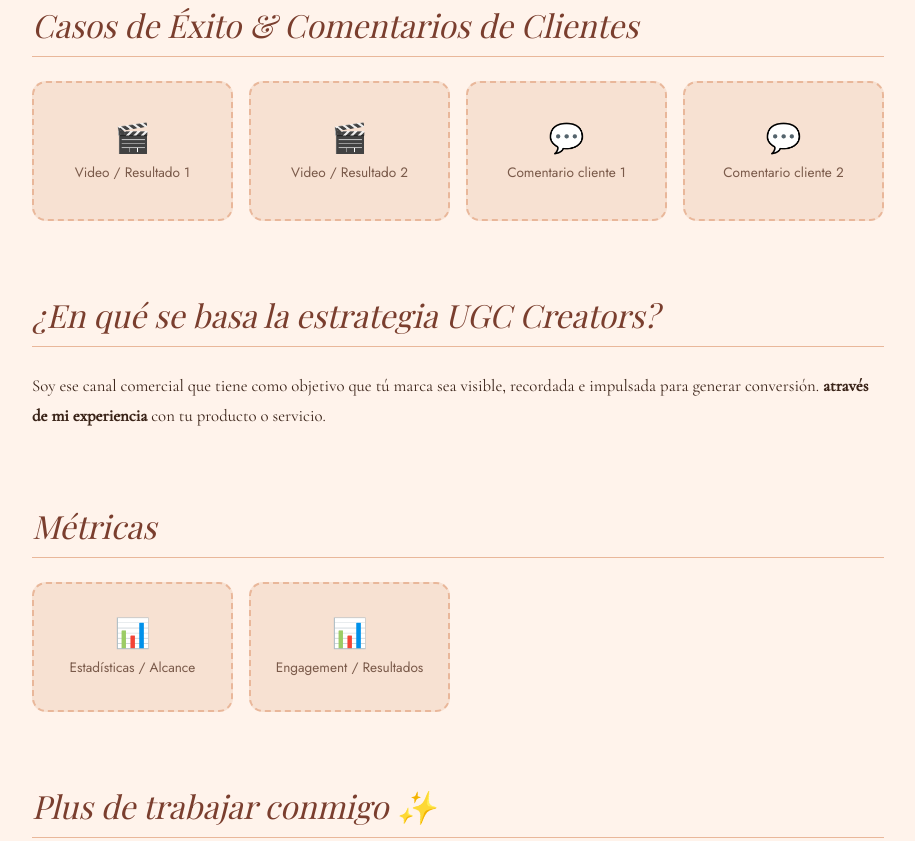
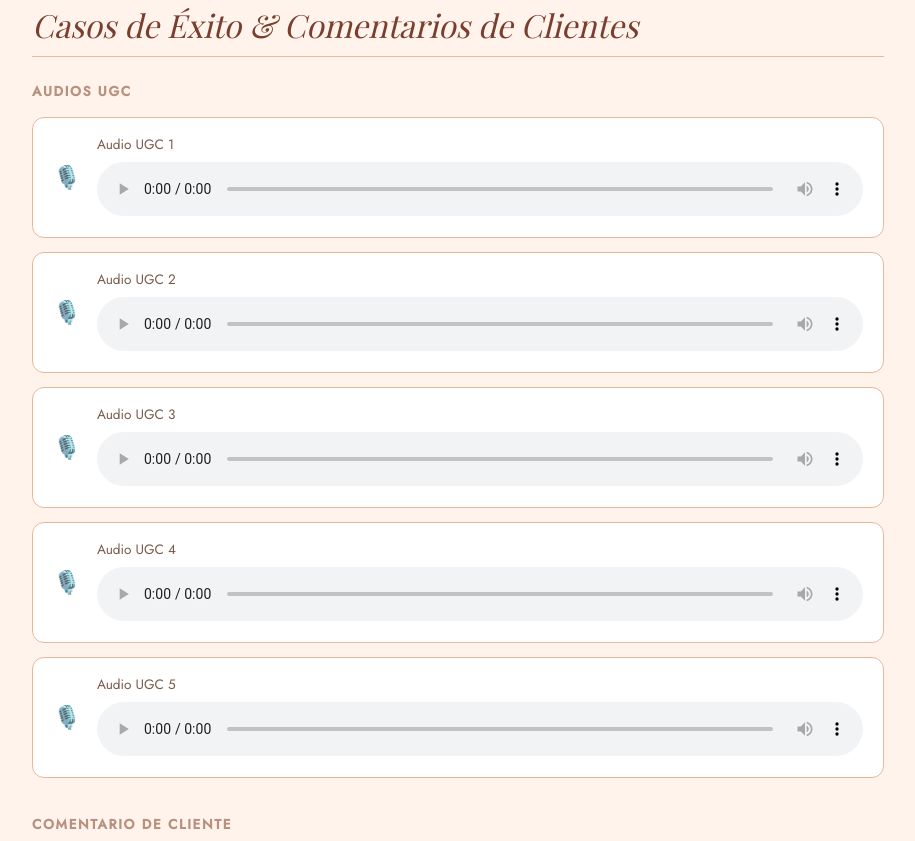
Before and after one commit to MalejaAceve/maleja_portfolio, a plain HTML site: page portafolio.html in a window 1280 px wide. Shown: the part 1322-2163 px from the top of the page, without its empty margins (182-1097 px from the left). Drawn offline with nearby package versions, Linux system fonts and the light colour scheme; a web font is replaced by a local one.

Commit message:
montaje de audios de la seccion "comentarios de clientes"

```diff
--- a/portafolio.html
+++ b/portafolio.html
@@ -65,31 +65,67 @@
 <!-- CASOS DE ÉXITO -->
 <section class="port-section cases-section">
   <h3 class="section-title">Casos de Éxito & Comentarios de Clientes</h3>
-      <div class="media-grid">
-        <div class="media-card placeholder-card">
-          <div class="media-inner">
-            <span>🎬</span>
-            <p>Video / Resultado 1</p>
+
+  <!-- AUDIOS -->
+  <h4 style="font-family:'Jost',sans-serif;font-size:.85rem;letter-spacing:.12em;text-transform:uppercase;color:#b8907e;margin-bottom:16px;">Audios UGC</h4>
+  <div style="display:flex;flex-direction:column;gap:14px;margin-bottom:36px;">
+
+    <div style="background:white;border:1px solid #E9B79A;border-radius:12px;padding:16px 20px;display:flex;align-items:center;gap:16px;">
+      <span style="font-size:1.4rem;">🎙️</span>
+      <div style="flex:1;">
+        <p style="font-family:'Jost',sans-serif;font-size:.85rem;color:#7a5a4a;margin-bottom:8px;">Audio UGC 1</p>
+        <audio controls style="width:100%;accent-color:#C76E4E;">
+          <source src="./audios/audio1.mp3" type="audio/mpeg">
+        </audio>
       </div>
     </div>
-        <div class="media-card placeholder-card">
-          <div class="media-inner">
-            <span>🎬</span>
-            <p>Video / Resultado 2</p>
+
+    <div style="background:white;border:1px solid #E9B79A;border-radius:12px;padding:16px 20px;display:flex;align-items:center;gap:16px;">
+      <span style="font-size:1.4rem;">🎙️</span>
+      <div style="flex:1;">
+        <p style="font-family:'Jost',sans-serif;font-size:.85rem;color:#7a5a4a;margin-bottom:8px;">Audio UGC 2</p>
+        <audio controls style="width:100%;accent-color:#C76E4E;">
+          <source src="./audios/audio2.mp3" type="audio/mpeg">
+        </audio>
       </div>
     </div>
-        <div class="media-card placeholder-card">
-          <div class="media-inner">
-            <span>💬</span>
-            <p>Comentario cliente 1</p>
+
+    <div style="background:white;border:1px solid #E9B79A;border-radius:12px;padding:16px 20px;display:flex;align-items:center;gap:16px;">
+      <span style="font-size:1.4rem;">🎙️</span>
+      <div style="flex:1;">
+        <p style="font-family:'Jost',sans-serif;font-size:.85rem;color:#7a5a4a;margin-bottom:8px;">Audio UGC 3</p>
+        <audio controls style="width:100%;accent-color:#C76E4E;">
+          <source src="./audios/audio3.mp3" type="audio/mpeg">
+        </audio>
       </div>
     </div>
-        <div class="media-card placeholder-card">
-          <div class="media-inner">
-            <span>💬</span>
-            <p>Comentario cliente 2</p>
+
+    <div style="background:white;border:1px solid #E9B79A;border-radius:12px;padding:16px 20px;display:flex;align-items:center;gap:16px;">
+      <span style="font-size:1.4rem;">🎙️</span>
+      <div style="flex:1;">
+        <p style="font-family:'Jost',sans-serif;font-size:.85rem;color:#7a5a4a;margin-bottom:8px;">Audio UGC 4</p>
+        <audio controls style="width:100%;accent-color:#C76E4E;">
+          <source src="./audios/audio4.mp3" type="audio/mpeg">
+        </audio>
       </div>
     </div>
+
+    <div style="background:white;border:1px solid #E9B79A;border-radius:12px;padding:16px 20px;display:flex;align-items:center;gap:16px;">
+      <span style="font-size:1.4rem;">🎙️</span>
+      <div style="flex:1;">
+        <p style="font-family:'Jost',sans-serif;font-size:.85rem;color:#7a5a4a;margin-bottom:8px;">Audio UGC 5</p>
+        <audio controls style="width:100%;accent-color:#C76E4E;">
+          <source src="./audios/audio5.mp3" type="audio/mpeg">
+        </audio>
+      </div>
+    </div>
+
+  </div>
+
+  <!-- COMENTARIO FOTO -->
+  <h4 style="font-family:'Jost',sans-serif;font-size:.85rem;letter-spacing:.12em;text-transform:uppercase;color:#b8907e;margin-bottom:16px;">Comentario de cliente</h4>
+  <div style="max-width:500px;">
+    <img src="./images/comentrio.jpg" alt="Comentario cliente" style="width:100%;border-radius:14px;border:1px solid #E9B79A;">
   </div>
 
 </section>
@@ -97,7 +133,7 @@
     <!-- ESTRATEGIA UGC -->
     <section class="port-section strategy-section">
       <h3 class="section-title">¿En qué se basa la estrategia UGC Creators?</h3>
-     <p class="intro-body"> Soy ese canal comercial que tiene como objetivo que tú marca sea visible, recordada e impulsada para generar conversión.
+     <p class="intro-body"> Soy ese canal comercial que tiene como objetivo que tú marca sea visible, recordada e impulsada para generar conversión. EstoS
       <strong> através de mi experiencia </strong> con tu producto o servicio.</p>
     </section>
 
```
Also changed, not shown: images/comentrio.jpg (added), 5 other files. Lines whose indentation alone changed are shown as unchanged.
